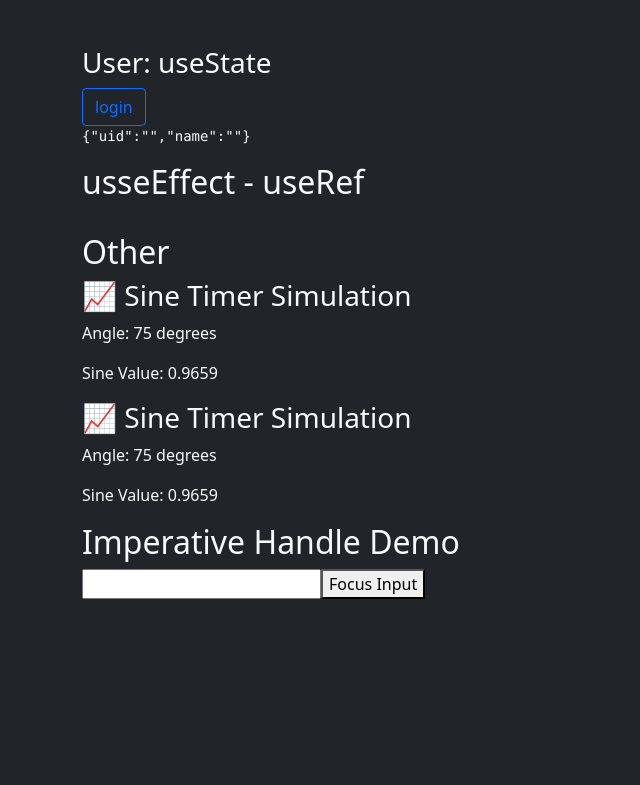
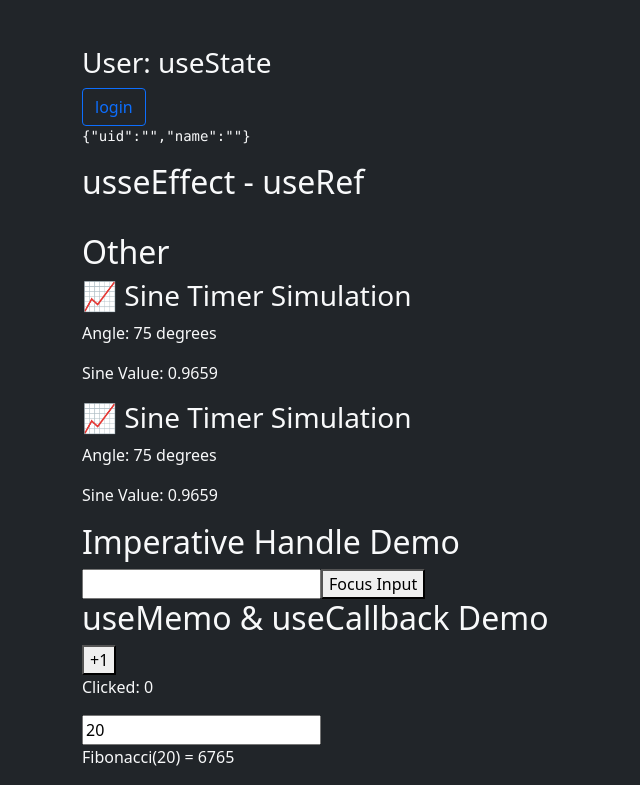
Before and after one commit to CristianSifuentes/reactory, a React (Create React App) app: page / in a window 1280 px wide. Shown: the part 298-1083 px from the top of the page, without its empty margins (0-640 px from the left). Before the commit the page ends 897 px from the top, so only its background shows below. Built offline with nearby package versions, Linux system fonts and the light colour scheme.

Commit message:
Working with useState, async and useEffect

```diff
--- a/src/App.tsx
+++ b/src/App.tsx
@@ -13,6 +13,7 @@ import { SineWaveTimer } from './components/SineWaveTimer';
 import { SineWaveTimer2 } from './components/SineWaveTime2r';
 import React from 'react';
 import { TextInput, TextInputHandle } from './components/TextInput';
+import { OptimizedComponent } from './components/OptimizedComponent';
 
 
 function App() {
@@ -44,6 +45,8 @@ function App() {
         Focus Input
       </button>
 
+      <OptimizedComponent></OptimizedComponent>
+
 {/*
       <h2></h2>
       <QuadraticController></QuadraticController>
--- /dev/null
+++ b/src/components/OptimizedComponent.tsx
@@ -0,0 +1,40 @@
+import React, { useState, useMemo, useCallback } from 'react';
+
+const fibonacci = (n: number): number => {
+  if (n <= 1) return n;
+  return fibonacci(n - 1) + fibonacci(n - 2);
+};
+
+const ExpensiveCalculation = ({ number }: { number: number }) => {
+  const result = useMemo(() => fibonacci(number), [number]);
+  console.log('🔄 ExpensiveCalculation rendered');
+  return <p>Fibonacci({number}) = {result}</p>;
+};
+
+const Counter = ({ onIncrement }: { onIncrement: () => void }) => {
+  console.log('🔁 Counter rendered');
+  return <button onClick={onIncrement}>+1</button>;
+};
+
+export const OptimizedComponent = () => {
+  const [count, setCount] = useState(0);
+  const [fibNumber, setFibNumber] = useState(20);
+
+  const increment = useCallback(() => setCount((prev) => prev + 1), []);
+
+  return (
+    <div>
+      <h2>useMemo & useCallback Demo</h2>
+      <Counter onIncrement={increment} />
+      <p>Clicked: {count}</p>
+
+      <input
+        type="number"
+        value={fibNumber}
+        onChange={(e) => setFibNumber(Number(e.target.value))}
+      />
+
+      <ExpensiveCalculation number={fibNumber} />
+    </div>
+  );
+};
```
Also changed, not shown: src/components/QuadraticSolver.tsx (added, +15 -0 lines).
